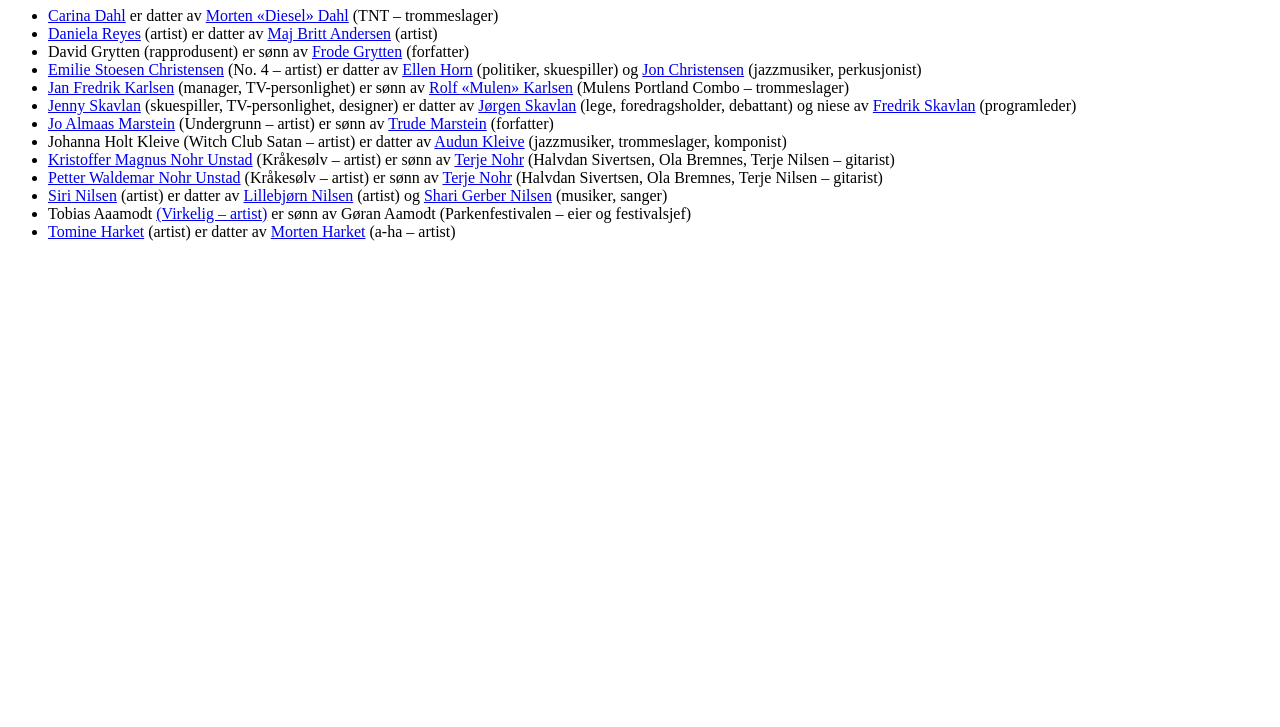
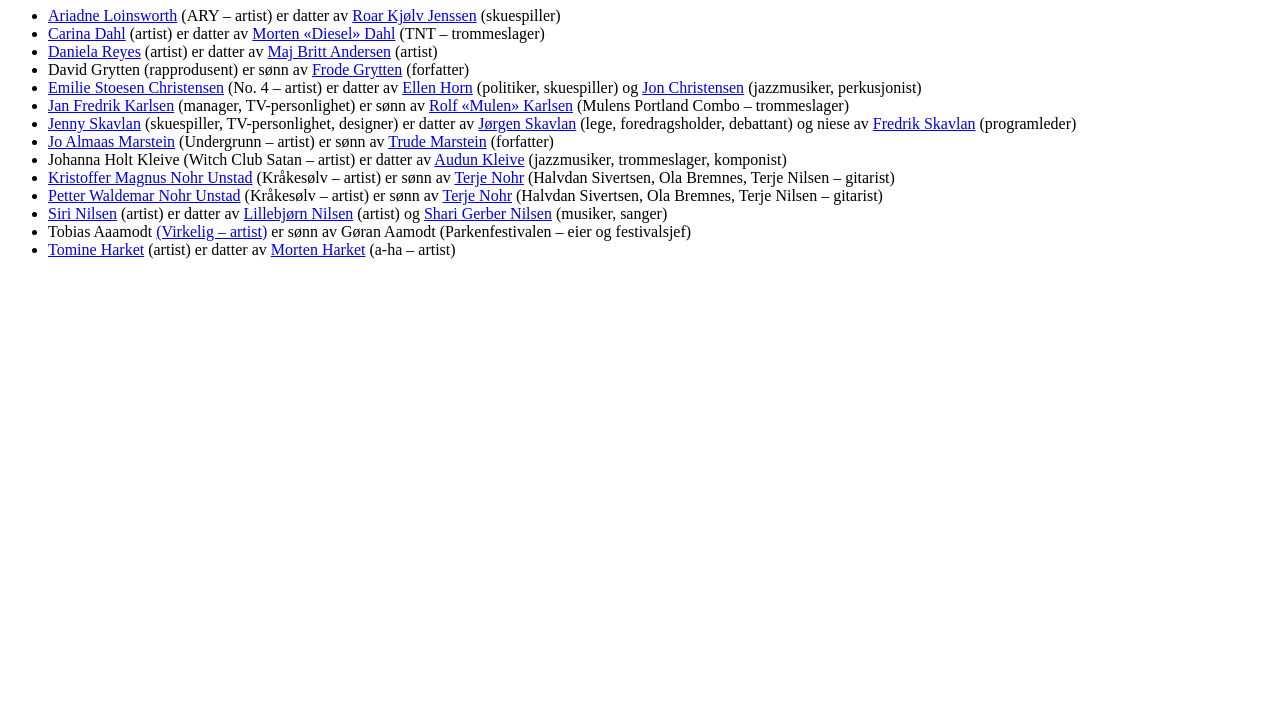
Before and after one commit to magnedavidsen/nepo, a plain HTML site: page index.html in a window 1280 px wide. Shown: the part 73-800 px from the top of the page. Drawn offline with Linux system fonts and the light colour scheme.

Commit message:
Add people

```diff
--- a/index.html
+++ b/index.html
@@ -10,8 +10,8 @@
   <body>
     <h1>nepo.no</h1>
     <ul>
-      <li><a href="https://no.wikipedia.org/wiki/Carina_Dahl">Carina Dahl</a> er datter av <a href="https://no.wikipedia.org/wiki/Morten_Dahl">Morten «Diesel» Dahl</a> (TNT – trommeslager)</li>
-
+      <li><a href="https://no.wikipedia.org/wiki/Ary">Ariadne Loinsworth</a> (ARY – artist) er datter av <a href="https://no.wikipedia.org/wiki/Roar_Kj%C3%B8lv_Jenssen">Roar Kjølv Jenssen</a> (skuespiller)</li>
+      <li><a href="https://no.wikipedia.org/wiki/Carina_Dahl">Carina Dahl</a> (artist) er datter av <a href="https://no.wikipedia.org/wiki/Morten_Dahl">Morten «Diesel» Dahl</a> (TNT – trommeslager)</li>
       <li><a href="https://no.wikipedia.org/wiki/Daniela_Reyes">Daniela Reyes</a> (artist) er datter av <a href="https://no.wikipedia.org/wiki/Maj_Britt_Andersen">Maj Britt Andersen</a> (artist)</li>
       <li>David Grytten (rapprodusent) er sønn av <a href="https://no.wikipedia.org/wiki/Frode_Grytten">Frode Grytten</a> (forfatter)</li>
       <li><a href="https://no.wikipedia.org/wiki/Emilie_Stoesen_Christensen">Emilie Stoesen Christensen</a> (No. 4 – artist) er datter av <a href="https://no.wikipedia.org/wiki/Ellen_Horn">Ellen Horn</a> (politiker, skuespiller) og <a href="https://no.wikipedia.org/wiki/Jon_Christensen">Jon Christensen</a> (jazzmusiker, perkusjonist)</li>
```
